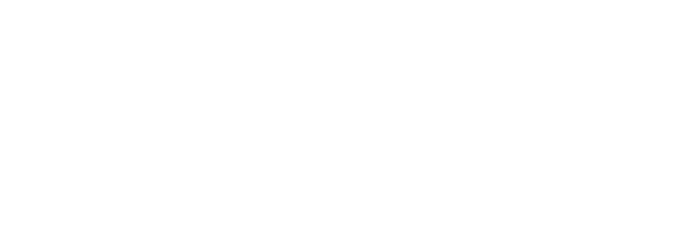
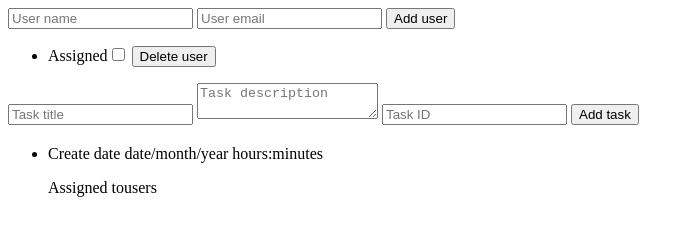
Before and after one commit to kogorta2/ToDoList, a plain HTML site: page index.html in a window 1280 px wide. Shown: the whole page, without its empty margins (0-694 px from the left). Drawn offline with Linux system fonts and the light colour scheme.

Commit message:
add layot

```diff
--- a/index.html
+++ b/index.html
@@ -5,6 +5,41 @@
     <title>ToDoList</title>
 </head>
 <body>
+<div class="usersManagement">
+    <div class="addUser">
+        <input type="text" placeholder="User name"/>
+        <input type="text" placeholder="User email"/>
+        <input type="button" value="Add user"/>
+    </div>
+    <ul class="users">
+        <li>
+            <p class="userName"></p>
+            <p class="userEmail"></p>
+            <label>Assigned<input type="checkbox"/></label>
+            <button type="button">Delete user</button>
+        </li>
+    </ul>
+</div>
+<div class="tasksManagement">
+    <div class="addTask">
+        <input type="text" placeholder="Task title"/>
+        <textarea placeholder="Task description"></textarea>
+        <input type="text" placeholder="Task ID"/>
+        <input type="button" value="Add task"/>
+    </div>
+    <ul class="tasks">
+        <li>
+            <h2 class="taskTitle"></h2>
+            <p>Create date
+                <span class="createDate">date/month/year hours:minutes</span>
+            </p>
+            <p class="taskDescription"></p>
+            <p>Assigned to<span></span>users</p>
+            <div>
 
+            </div>
+        </li>
+    </ul>
+</div>
 </body>
 </html>
```
